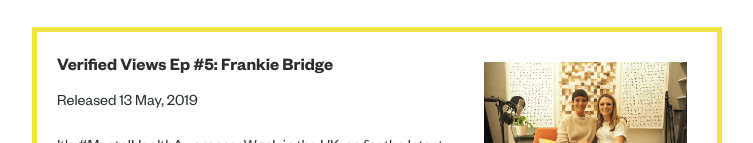
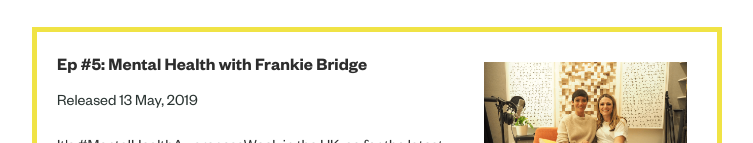
Before and after one commit to giopunt/verified-views-poc, a Gatsby site: page /episodes/ in a window 1280 px wide. Shown: the part 3054-3197 px from the top of the page, without its empty margins (263-1016 px from the left). Built offline with nearby package versions, Linux system fonts and the light colour scheme; Gatsby itself is replaced by a stand-in of ours.

Commit message:
Update Episode “verified-views-ep-5-frankie-bridge”

```diff
--- a/episodes/verified-views-ep-5-frankie-bridge.md
+++ b/episodes/verified-views-ep-5-frankie-bridge.md
@@ -1,5 +1,5 @@
 ---
-title: 'Verified Views Ep #5: Frankie Bridge'
+title: 'Ep #5: Mental Health with Frankie Bridge'
 date: 2019-05-13T08:29:49.240Z
 url: ' https://apple.co/2PZu2nj'
 image: /assets/espisode-5-min.png
```
